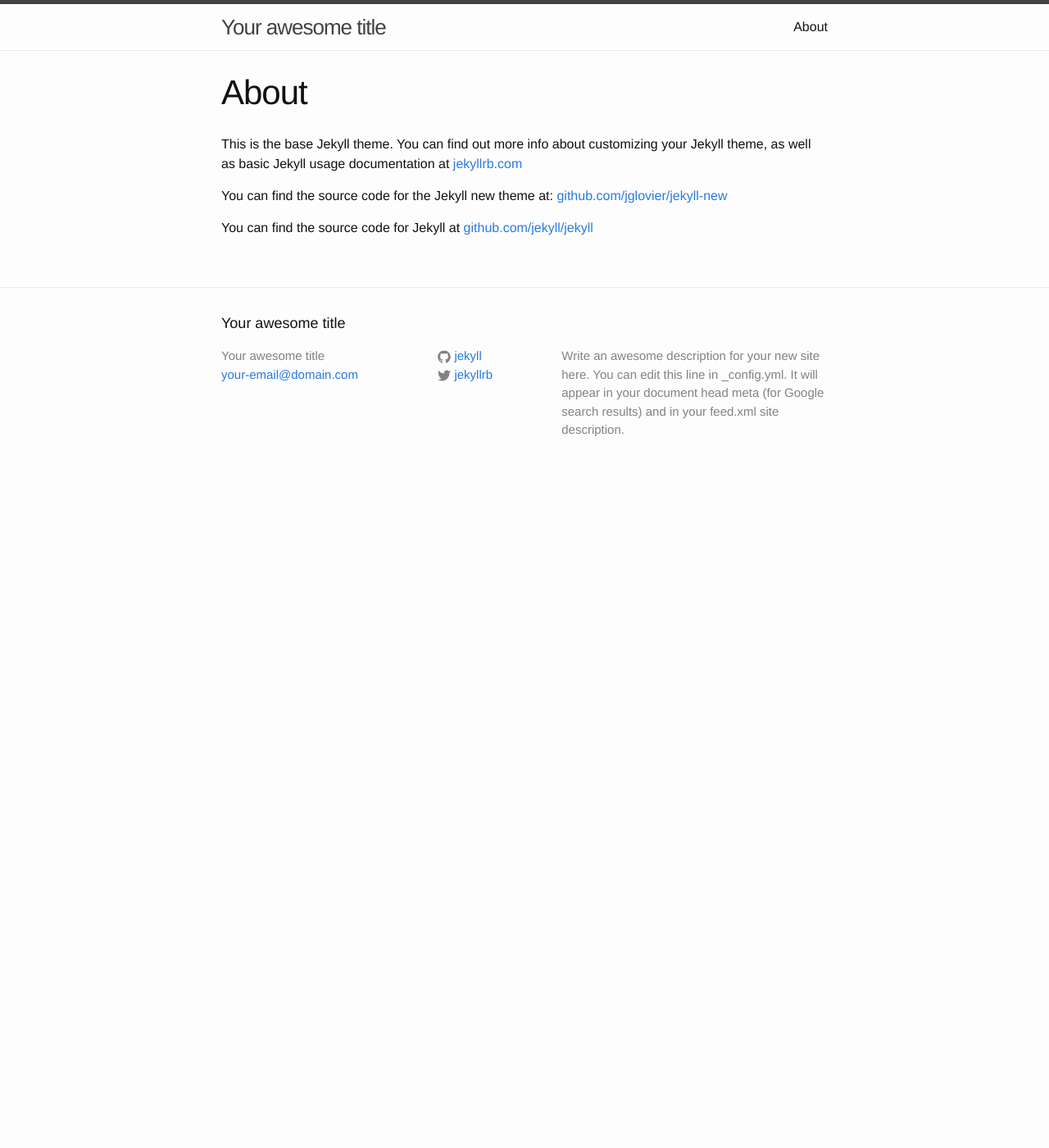
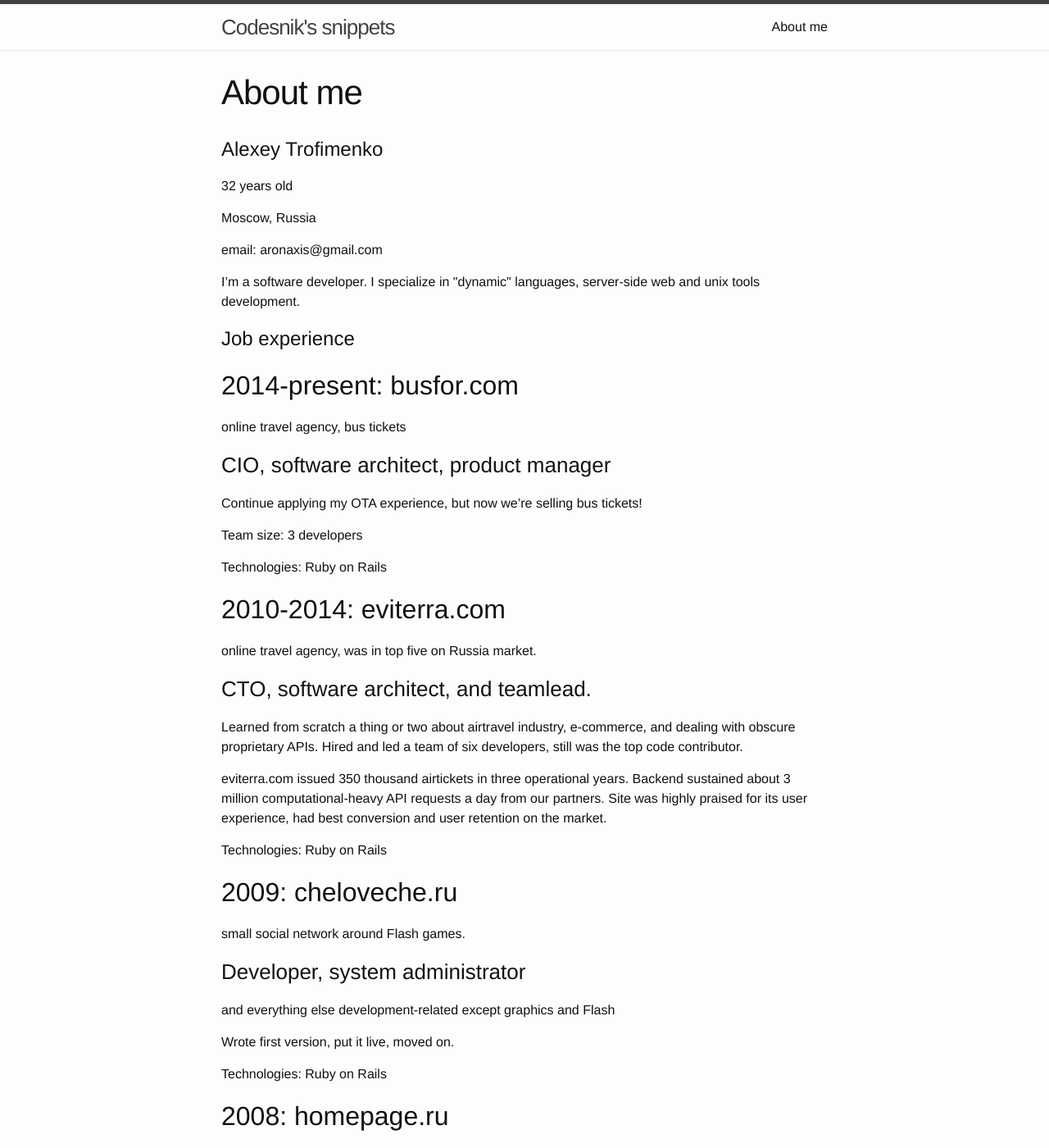
Before and after one commit to codesnik/codesnik.github.io, a Jekyll site: the page built from about.md, in a window 1280 px wide and 1400 px high. Shown: the whole window at 82% size. Built offline with Jekyll 4.4.1, drawn with Linux system fonts in a browser that asks for light colours; some of the changed text lies outside the part shown.

Commit message:
First post

```diff
--- a/_config.yml
+++ b/_config.yml
@@ -1,14 +1,12 @@
 # Site settings
-title: Your awesome title
-email: your-email@domain.com
+title: Codesnik's snippets
+email: aronaxis@gmail.com
 description: > # this means to ignore newlines until "baseurl:"
-  Write an awesome description for your new site here. You can edit this
-  line in _config.yml. It will appear in your document head meta (for
-  Google search results) and in your feed.xml site description.
+  My name is Alexey "codesnik" Trofimenko, I'm a software engineer from Moscow, Russia. Here you'll find random thoughts and code snippets I sincerely hope could be useful for developers like me.
 baseurl: "" # the subpath of your site, e.g. /blog/
-url: "http://yourdomain.com" # the base hostname & protocol for your site
-twitter_username: jekyllrb
-github_username:  jekyll
+url: "http://codesnik.github.io" # the base hostname & protocol for your site
+twitter_username: codesnik
+github_username:  codesnik
 
 # Build settings
 markdown: kramdown
--- a/_includes/footer.html
+++ b/_includes/footer.html
@@ -7,7 +7,6 @@
     <div class="footer-col-wrapper">
       <div class="footer-col  footer-col-1">
         <ul class="contact-list">
-          <li>{{ site.title }}</li>
           <li><a href="mailto:{{ site.email }}">{{ site.email }}</a></li>
         </ul>
       </div>
--- a/about.md
+++ b/about.md
@@ -1,11 +1,111 @@
 ---
 layout: page
-title: About
+title: About me
 permalink: /about/
 ---
 
-This is the base Jekyll theme. You can find out more info about customizing your Jekyll theme, as well as basic Jekyll usage documentation at [jekyllrb.com](http://jekyllrb.com/)
+Alexey Trofimenko
+=================
 
-You can find the source code for the Jekyll new theme at: [github.com/jglovier/jekyll-new](https://github.com/jglovier/jekyll-new)
+32 years old
 
-You can find the source code for Jekyll at [github.com/jekyll/jekyll](https://github.com/jekyll/jekyll)
+Moscow, Russia
+
+email: aronaxis@gmail.com
+
+I'm a software developer. I specialize in \"dynamic\" languages, server-side web and unix tools development.
+
+Job experience
+==============
+
+2014-present: busfor.com
+-----------------------
+
+online travel agency, bus tickets
+
+### CIO, software architect, product manager
+
+Continue applying my OTA experience, but now we're selling bus tickets!
+
+Team size: 3 developers
+
+Technologies: Ruby on Rails
+
+2010-2014: eviterra.com
+-----------------------
+
+online travel agency, was in top five on Russia market.
+
+### CTO, software architect, and teamlead.
+
+Learned from scratch a thing or two about airtravel industry, e-commerce, and dealing with obscure proprietary APIs.
+Hired and led a team of six developers, still was the top code contributor.
+
+eviterra.com issued 350 thousand airtickets in three operational years.
+Backend sustained about 3 million computational-heavy API requests a day from our partners.
+Site was highly praised for its user experience, had best conversion and user retention on the market.
+
+Technologies: Ruby on Rails
+
+
+2009: cheloveche.ru
+-------------------
+
+small social network around Flash games.
+
+### Developer, system administrator
+
+and everything else development-related except graphics and Flash
+
+Wrote first version, put it live, moved on.
+
+Technologies: Ruby on Rails
+
+
+2008: homepage.ru
+-----------------
+
+recommendation social network about Moscow places and events.
+
+### Team lead
+
+Moved site development \"in house\" at early stage. Led a team of five developers.
+Trained three juniors.
+
+Technologies: Ruby on Rails
+
+
+2008: masterhost.ru
+-------------------
+
+hosting provider.
+
+### Developer
+
+Worked on the web-interface for a web-analytics system \"SpyLog\".
+Technologies: Perl(Catalyst), Ruby on Rails, thrift
+
+
+2006-2007: yandex.ru
+--------------------
+
+Russian search engine.
+
+### Developer
+
+Technologies: Perl
+
+
+2006: w-m.ru
+------------
+
+web-development company.
+
+### Developer
+
+Technologies: Perl
+
+2002-2005: freelance
+--------------------
+
+small projects and consulting, mostly Perl.
```
Also changed, not shown: _posts/2015-09-03-activerecord-and-exists-subqueries.markdown (added, +92 -0 lines), _posts/2015-09-03-welcome-to-jekyll.markdown (deleted, +0 -25 lines).
